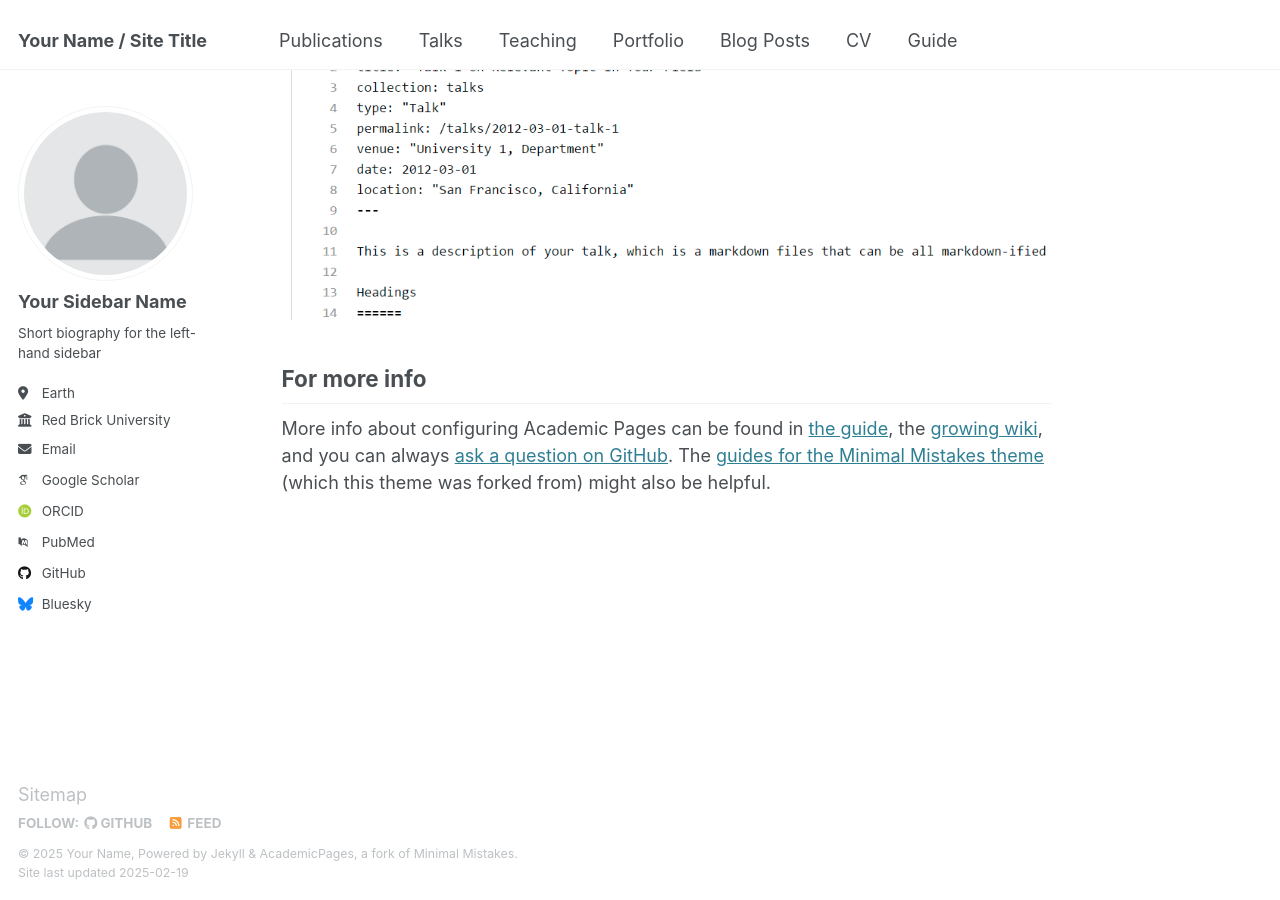
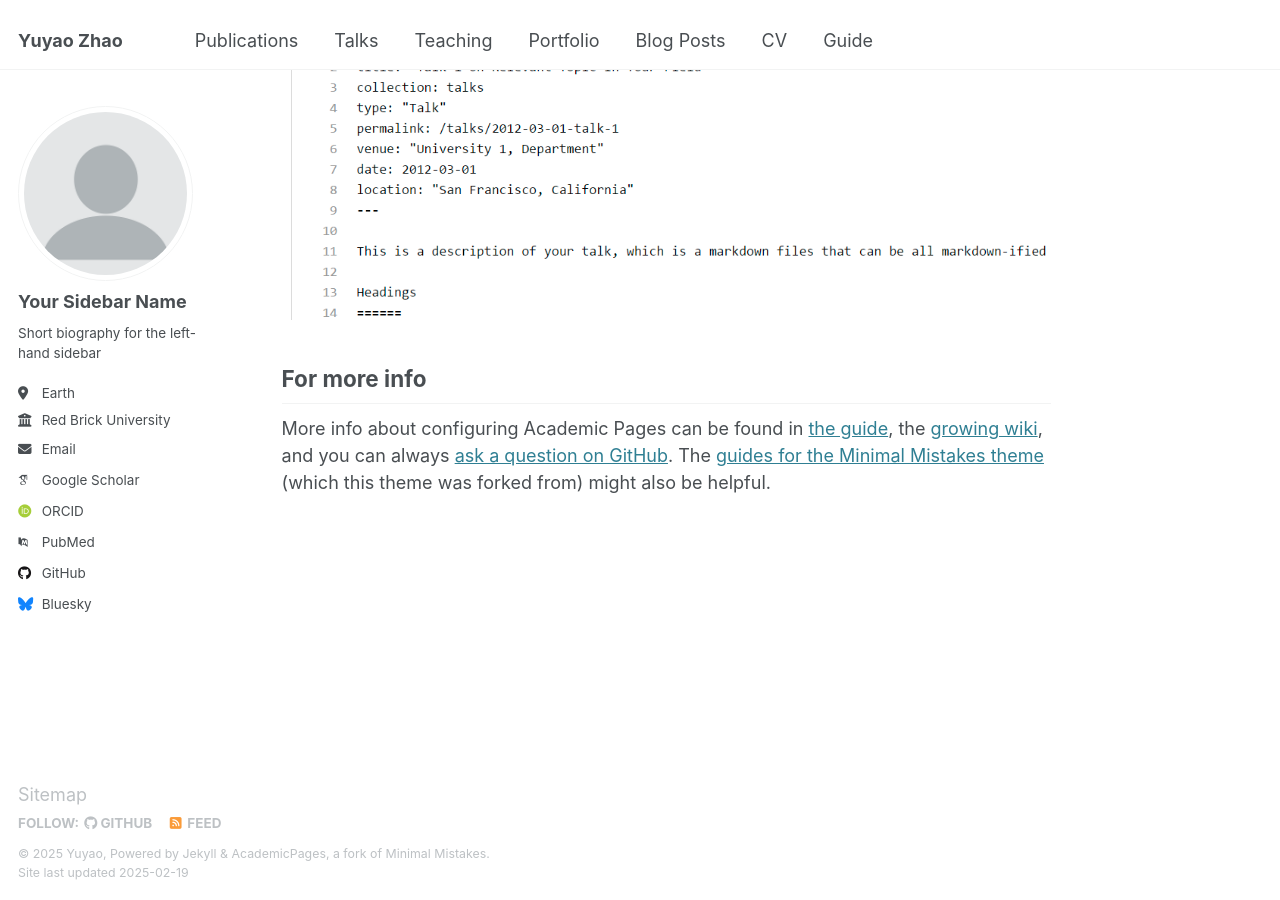
Before and after one commit to zhaoyuyao/zhaoyuyao.github.io, a Jekyll site: the page built from _pages/about.md, in a window 1280 px wide and 900 px high, scrolled down 2642 px. Built offline with Jekyll 4.4.1, drawn with Linux system fonts in a browser that asks for light colours; some web fonts are replaced.

Commit message:
Update _config.yml

```diff
--- a/_config.yml
+++ b/_config.yml
@@ -9,9 +9,9 @@
 # Basic Site Settings
 locale                   : "en-US"
 site_theme               : "default"
-title                    : "Your Name / Site Title"
+title                    : "Yuyao Zhao"
 title_separator          : "-"
-name                     : &name "Your Name"
+name                     : &name "Yuyao"
 description              : &description "personal description"
 url                      : https://academicpages.github.io # the base hostname & protocol for your site e.g. "https://[your GitHub username].github.io"
 baseurl                  : "" # the subpath of your site, e.g. "/blog"
```
